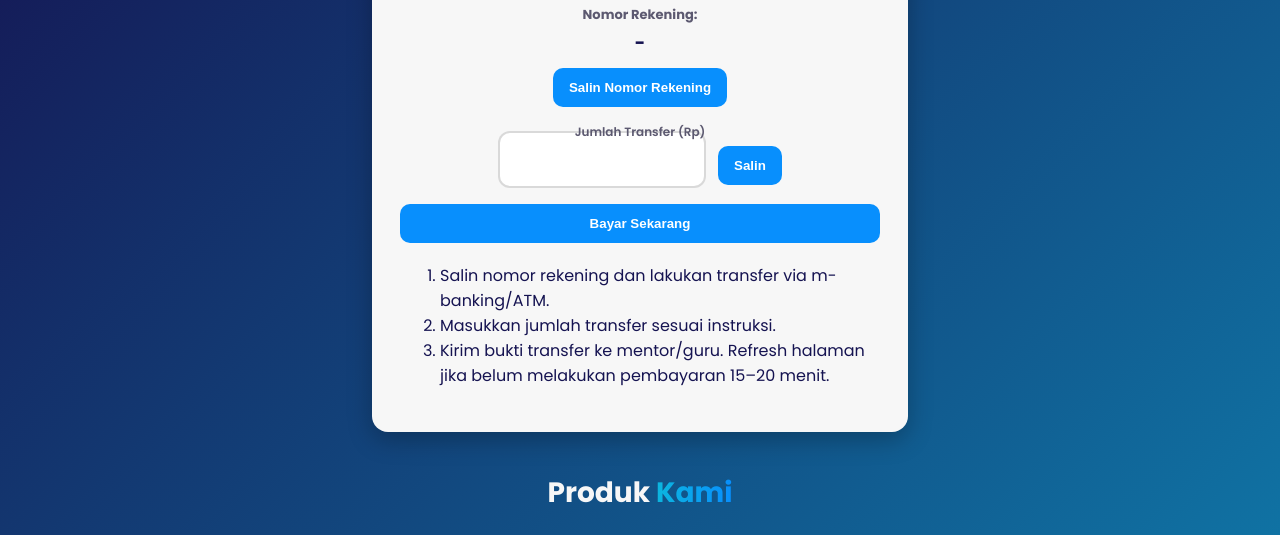
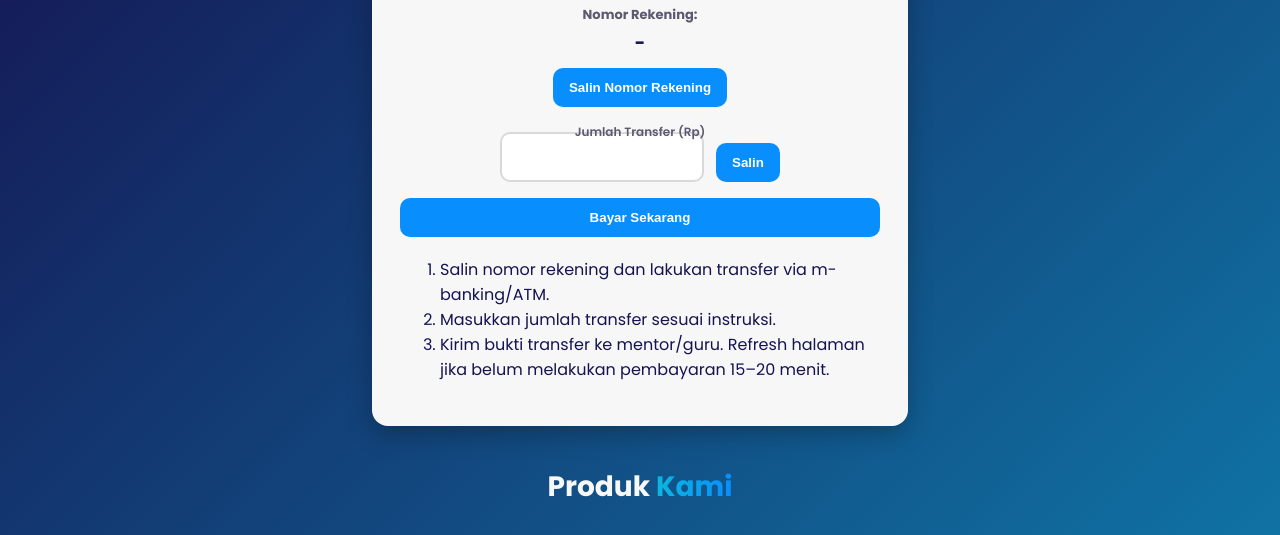
Before and after one commit to ayugithasari18-crypto/FAZZ, a plain HTML site: page index.html in a window 1280 px wide. Shown: the part 213-748 px from the top of the page. Drawn offline with Linux system fonts and the light colour scheme; no server answers.

Commit message:
Update index.html

```diff
--- a/index.html
+++ b/index.html
@@ -28,7 +28,7 @@ main.page{padding:90px 14px 40px;min-height:100vh;}
 .btn{display:inline-block;margin-top:12px;padding:12px 16px;border-radius:10px;border:none;font-weight:700;cursor:pointer;background:var(--button);color:#fff;transition:0.3s;position:relative;}
 .btn:hover{opacity:0.9;}
 .amount-wrapper{position:relative;margin-top:20px;text-align:center;display:flex;justify-content:center;align-items:center;gap:12px;}
-.amount-wrapper input{padding:16px 12px;border-radius:12px;border:2px solid rgba(0,0,0,0.15);font-weight:700;font-size:18px;text-align:center;width:180px;transition:0.3s;outline:none;}
+.amount-wrapper input{padding:14px 10px;border-radius:10px;border:2px solid rgba(0,0,0,0.15);font-weight:700;font-size:16px;text-align:center;width:180px;transition:0.3s;outline:none;}
 .amount-wrapper input:focus{border-color:var(--accent); box-shadow:0 0 14px rgba(12,182,222,0.5);}
 .amount-wrapper label{position:absolute;top:-8px;left:0;right:0;margin:auto;color:var(--muted);font-size:12px;pointer-events:none;font-weight:600;text-align:center;}
 .products{max-width:950px;margin:30px auto;padding:3 14px;text-align:center;}
```
